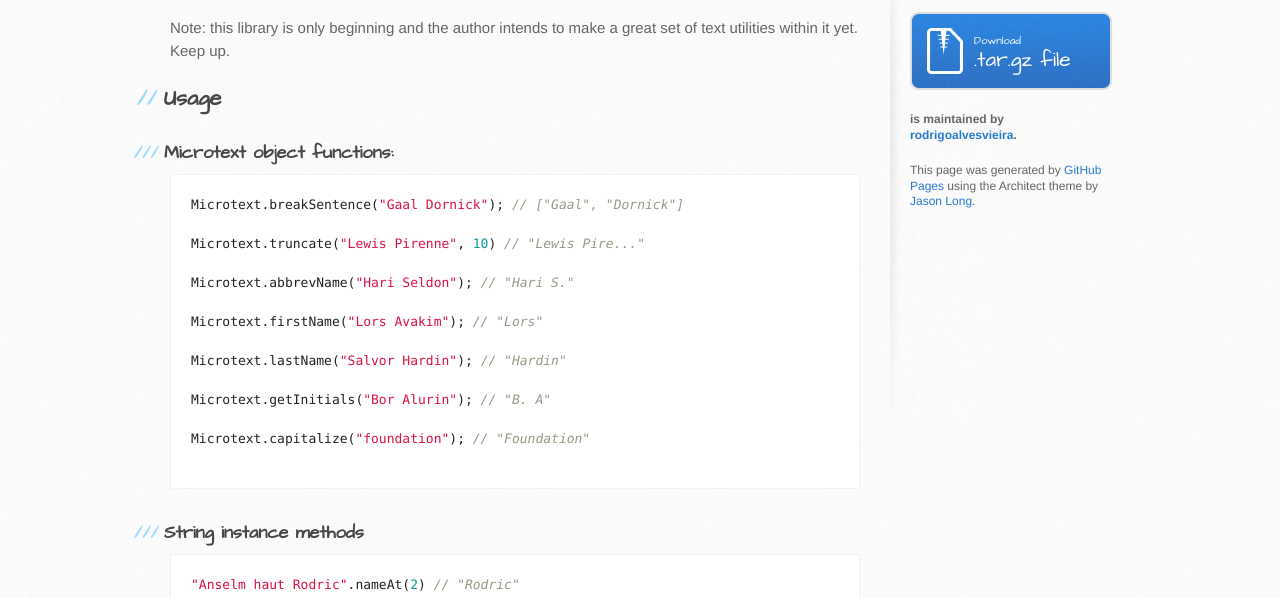
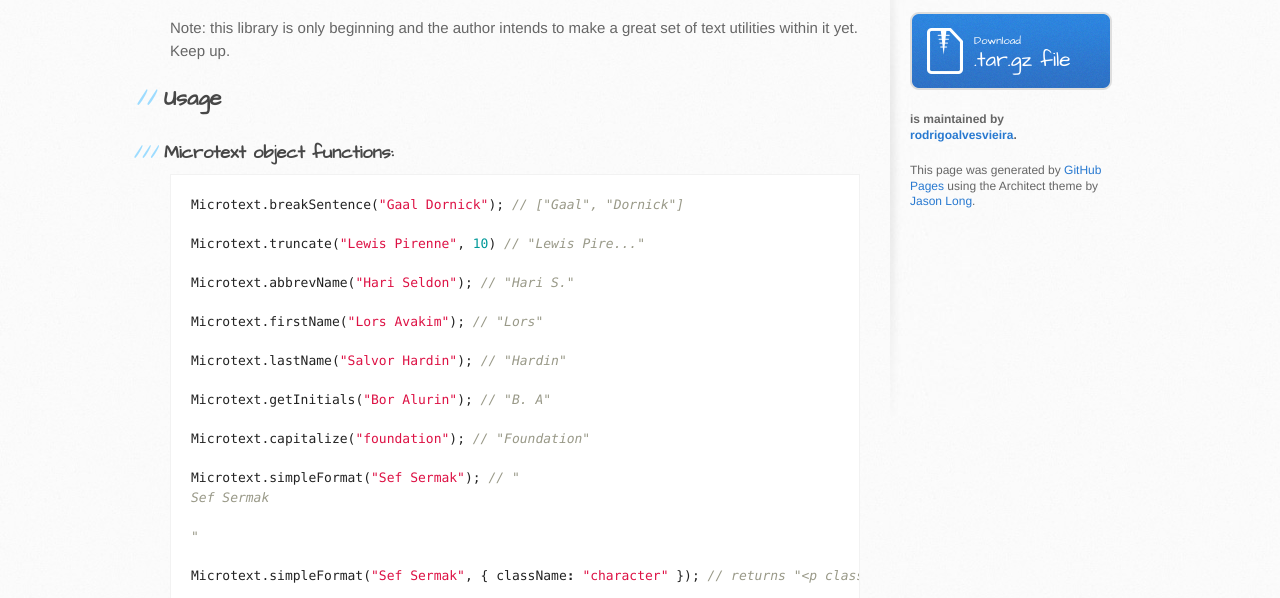
Before and after one commit to rodrigoalvesvieira/microtext.js, a plain HTML site: page index.html in a window 1280 px wide. Shown: the part 354-952 px from the top of the page. Drawn offline with Linux system fonts and the light colour scheme.

Commit message:
Updating documentation. New method has arrived.
Updating documentation to mention the new `simpleFormat` helper function.

```diff
--- a/index.html
+++ b/index.html
@@ -52,6 +52,10 @@
 <span class="nx">Microtext</span><span class="p">.</span><span class="nx">getInitials</span><span class="p">(</span><span class="s2">"Bor Alurin"</span><span class="p">);</span> <span class="c1">// "B. A"</span>
 
 <span class="nx">Microtext</span><span class="p">.</span><span class="nx">capitalize</span><span class="p">(</span><span class="s2">"foundation"</span><span class="p">);</span> <span class="c1">// "Foundation"</span>
+
+<span class="nx">Microtext</span><span class="p">.</span><span class="nx">simpleFormat</span><span class="p">(</span><span class="s2">"Sef Sermak"</span><span class="p">);</span> <span class="c1">// "<p>Sef Sermak</p>"</span>
+
+<span class="nx">Microtext</span><span class="p">.</span><span class="nx">simpleFormat</span><span class="p">(</span><span class="s2">"Sef Sermak"</span><span class="p">,</span> <span class="p">{</span> <span class="nx">className</span><span class="o">:</span> <span class="s2">"character"</span> <span class="p">});</span> <span class="c1">// returns "&lt;p class='character'&gt;Sef Sermak&lt;/p&gt;"</span>
 
 </pre></div>
 
```
